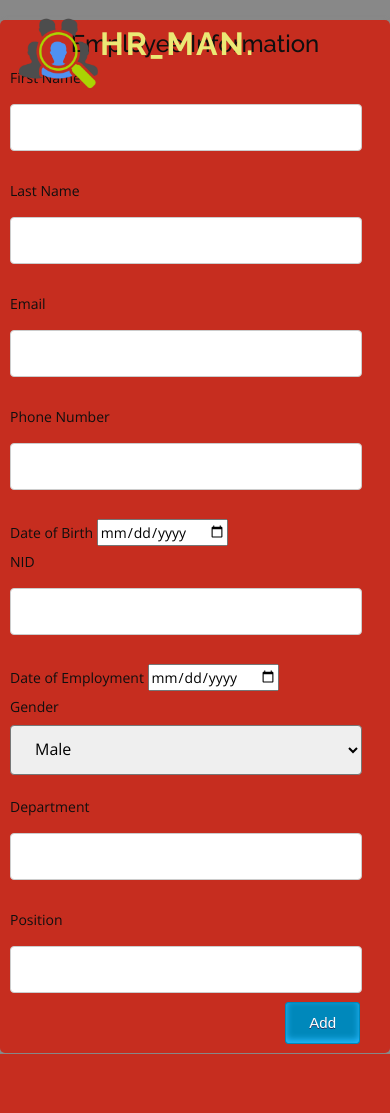
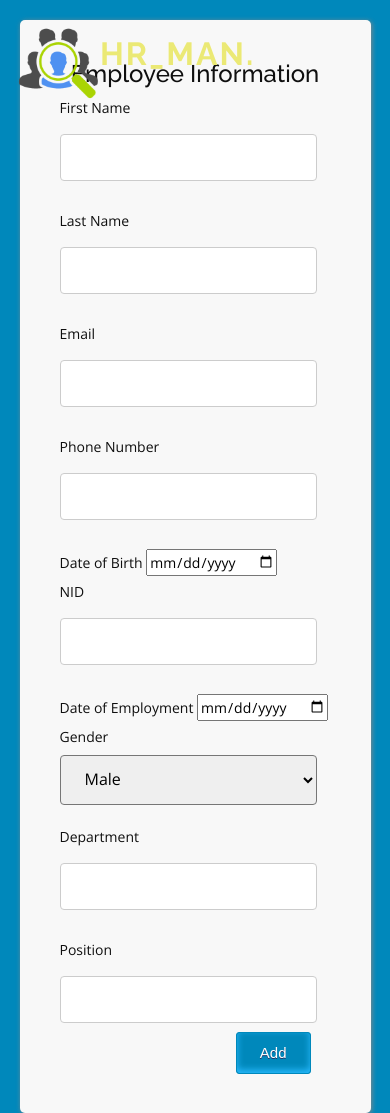
Before and after one commit to Jasemonu/HR-Man, a Flask app: page /register in a window 390 px wide. Before the commit the page ends 1054 px from the top, so only its background shows below. Run offline with Flask 3, Linux system fonts and the light colour scheme; some libraries are stand-ins or nearby versions.

Commit message:
uploaded readme file

```diff
--- a/static/css/employee.css
+++ b/static/css/employee.css
@@ -106,7 +106,7 @@ Below is the code for add employee page; the form to search the orders
 	border-radius: 5px;
 	background-color: #f8f8f8;
 	padding: 40px;
-	width: 40%;
+	width: 50%;
 	margin: 0 auto;
 	margin-top: 20px;
 	box-shadow: 1px 1px 5px #888888;
@@ -127,27 +127,19 @@ select {
 }
 
 
-@media only screen and (min-width: 375px)  {
+
+@media (min-width: 320px) and (max-width: 479px) {
     body {
         font-size: 14px;
+		background-color: #0088BB;
     }
-
-    #header {
-        padding: 5px 0;
-    }
-
-    .addEmployee {
-        padding: 10px;
-		background-color: #c62d1f;
-		width: 100%;
+	.addEmployee {
+		border-radius: 5px;
+		background-color: #f8f8f8;
+		padding: 40px;
+		width: 90%;
 		margin: 0 auto;
-	margin-top: 20px;
-	box-shadow: 1px 1px 5px #888888;
-    }
-
-	label {
-		display: inline-block;
+		margin-top: 20px;
+		box-shadow: 1px 1px 5px #888888;
 	}
-
-    /* You can add more styles specific for smaller screens here */
 }
```
